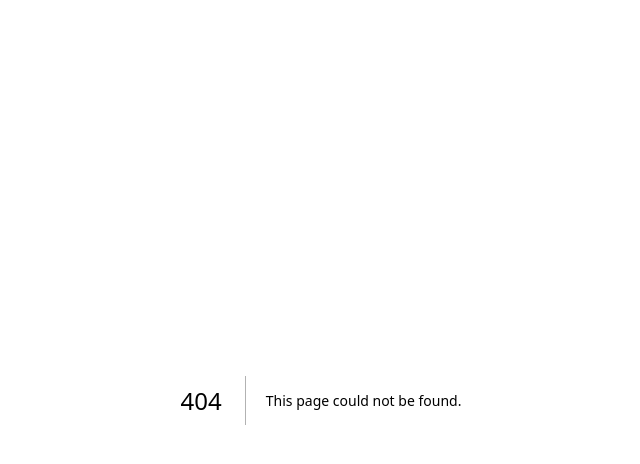
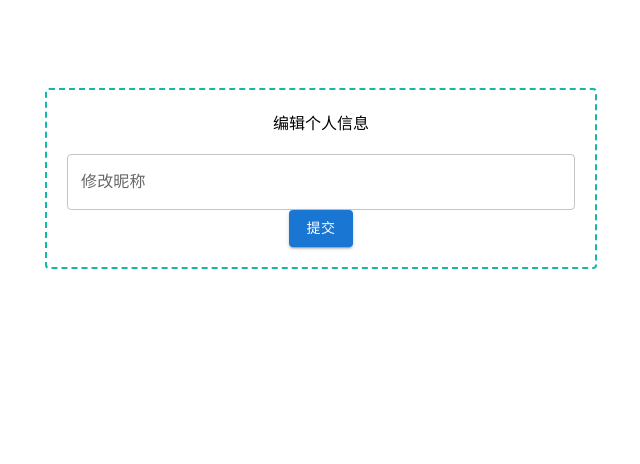
Before and after one commit to Mum1111/qr_html_next, a Next.js app: page /user in a window 1280 px wide. Before the commit this address had no page. Shown: the top 464 px of the page, without its empty margins (319-959 px from the left). Built offline with nearby package versions, Linux system fonts and the light colour scheme.

Commit message:
feat: 解决tailwind和mui的冲突

```diff
--- a/app/components/MenuAppBar.tsx
+++ b/app/components/MenuAppBar.tsx
@@ -5,8 +5,10 @@ import Typography from '@mui/material/Typography'
 import IconButton from '@mui/material/IconButton'
 import MenuItem from '@mui/material/MenuItem'
 import Menu from '@mui/material/Menu'
-import { Avatar } from '@mui/material'
-import { useSession } from 'next-auth/react'
+import { Avatar, Button } from '@mui/material'
+import { signIn, signOut, useSession } from 'next-auth/react'
+import { teal, grey } from '@mui/material/colors'
+import { useRouter } from 'next/navigation'
 
 function stringToColor(string: string) {
     let hash = 0
@@ -45,6 +47,7 @@ export default function MenuAppBar() {
     const [anchorEl, setAnchorEl] = React.useState<null | HTMLElement>(null)
 
     const { data: session } = useSession()
+    const router = useRouter()
 
     const handleMenu = (event: React.MouseEvent<HTMLElement>) => {
         setAnchorEl(event.currentTarget)
@@ -54,17 +57,40 @@ export default function MenuAppBar() {
         setAnchorEl(null)
     }
 
+    const editUserInfo = () => {
+        handleClose()
+        console.log(123)
+        router.push('/user')
+    }
+
+    const logOut = () => {
+        handleClose()
+        signOut()
+    }
+
     return (
         <AppBar
             position="fixed"
-            className="bg-slate-50 bg-opacity-50 backdrop-blur-md text-black"
+            sx={{ bgcolor: grey[50] }}
+            className="bg-opacity-50 backdrop-blur-md text-black"
         >
             <Toolbar>
-                <Typography variant="h6" component="div" sx={{ flexGrow: 1 }}>
+                <Typography
+                    variant="h6"
+                    component="div"
+                    sx={{ flexGrow: 1, color: '#14b8a6' }}
+                >
                     二维码生成
                 </Typography>
                 {session && (
-                    <div>
+                    <div className="flex items-center">
+                        <Typography
+                            variant="subtitle1"
+                            gutterBottom
+                            sx={{ flexGrow: 1, color: grey[700] }}
+                        >
+                            欢迎尊贵的&nbsp;{session.user.email}
+                        </Typography>
                         <IconButton
                             size="medium"
                             aria-label="account of current user"
@@ -90,10 +116,24 @@ export default function MenuAppBar() {
                             open={Boolean(anchorEl)}
                             onClose={handleClose}
                         >
-                            <MenuItem onClick={handleClose}>编辑资料</MenuItem>
-                            <MenuItem onClick={handleClose}>退出登录</MenuItem>
+                            <MenuItem onClick={() => editUserInfo()}>
+                                编辑资料
+                            </MenuItem>
+                            <MenuItem onClick={() => logOut()}>
+                                退出登录
+                            </MenuItem>
                         </Menu>
                     </div>
+                )}
+                {!session && (
+                    <>
+                        <Button
+                            sx={{ color: teal[500] }}
+                            onClick={() => signIn()}
+                        >
+                            登录
+                        </Button>
+                    </>
                 )}
             </Toolbar>
         </AppBar>
--- a/app/page.tsx
+++ b/app/page.tsx
@@ -6,6 +6,7 @@ import QRCode from 'qrcode.react'
 import NextImage from 'next/image'
 import { SessionProvider } from 'next-auth/react'
 import MenuAppBar from '@/app/components/MenuAppBar'
+import { TextField } from '@mui/material'
 
 const pxDict = [
     { value: 1024, label: '2048 ✖️ 2048' },
@@ -137,7 +138,7 @@ export default function Home() {
                     <div className="font-bold text-gray-600 text-xl mb-2 ml-2">
                         网站/网址
                     </div>
-                    <input
+                    <TextField
                         type="url"
                         className="rounded-md border-2 focus:border-teal-600  focus:ring-2 focus:ring-teal-600 "
                         placeholder="https://qr.mumi666.com"
--- /dev/null
+++ b/app/user/page.tsx
@@ -0,0 +1,32 @@
+'use client'
+
+import { Box, Button, Container, TextField } from '@mui/material'
+
+export default function User() {
+    return (
+        <>
+            <Container maxWidth="sm" className="h-screen overflow-hidden">
+                <Box
+                    className=" border-2 border-dashed border-teal-500 rounded shrink-0 mt-20"
+                    sx={{
+                        display: 'flex',
+                        flexDirection: 'column',
+                        alignItems: 'center',
+                        padding: '20px',
+                    }}
+                >
+                    <div className="mb-5">编辑个人信息</div>
+                    <TextField
+                        id="outlined-basic"
+                        sx={{ width: '100%' }}
+                        label="修改昵称"
+                        variant="outlined"
+                    />
+                    <Button variant="contained" className="mt-5">
+                        提交
+                    </Button>
+                </Box>
+            </Container>
+        </>
+    )
+}
--- a/package.json
+++ b/package.json
@@ -37,7 +37,6 @@
     "typescript": "5.1.6"
   },
   "devDependencies": {
-    "@iconify/react": "^4.1.1",
-    "@tailwindcss/forms": "^0.5.3"
+    "@iconify/react": "^4.1.1"
   }
 }
--- a/tailwind.config.js
+++ b/tailwind.config.js
@@ -1,5 +1,8 @@
 /** @type {import('tailwindcss').Config} */
 module.exports = {
+    corePlugins: {
+        preflight: false,
+    },
     content: [
         './pages/**/*.{js,ts,jsx,tsx,mdx}',
         './components/**/*.{js,ts,jsx,tsx,mdx}',
@@ -17,5 +20,4 @@ module.exports = {
             },
         },
     },
-    plugins: [require('@tailwindcss/forms')],
 }
```
Also changed, not shown: 1 other file (tests, documents, lock files or other folders).
